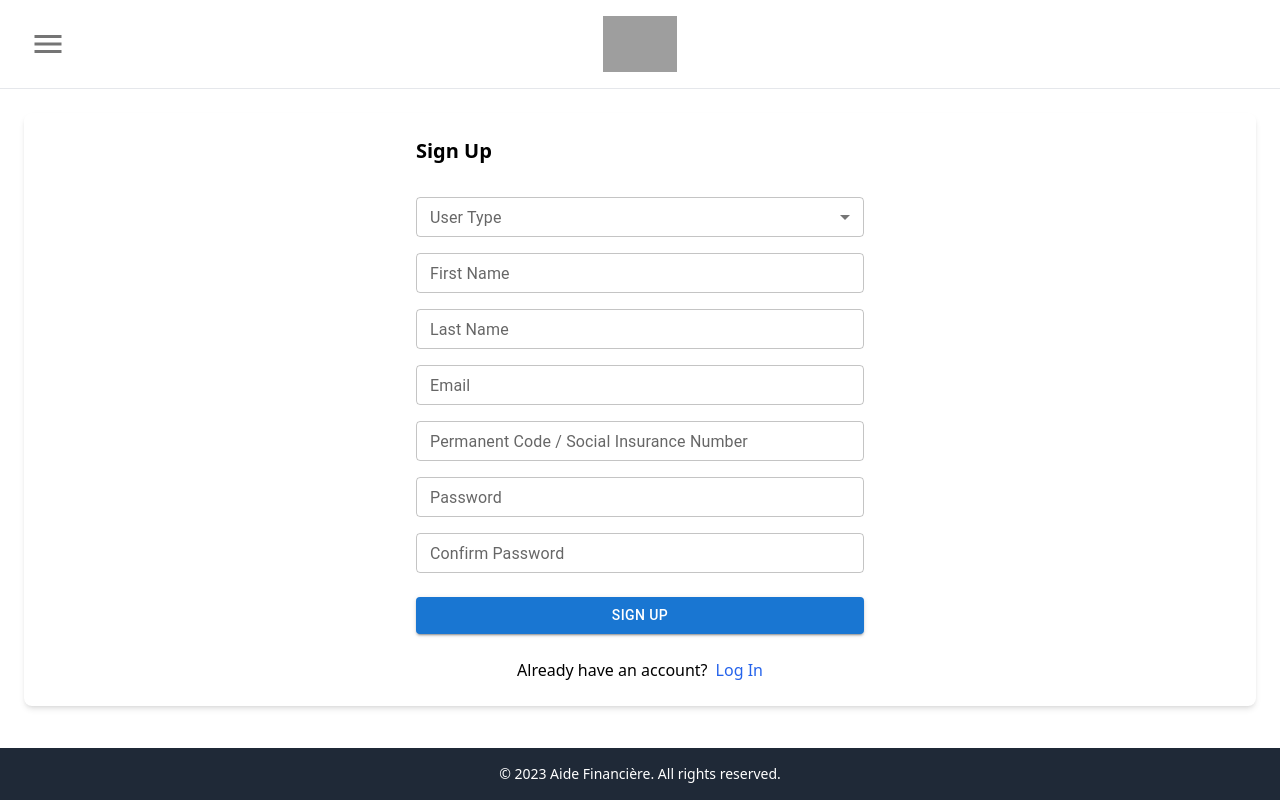
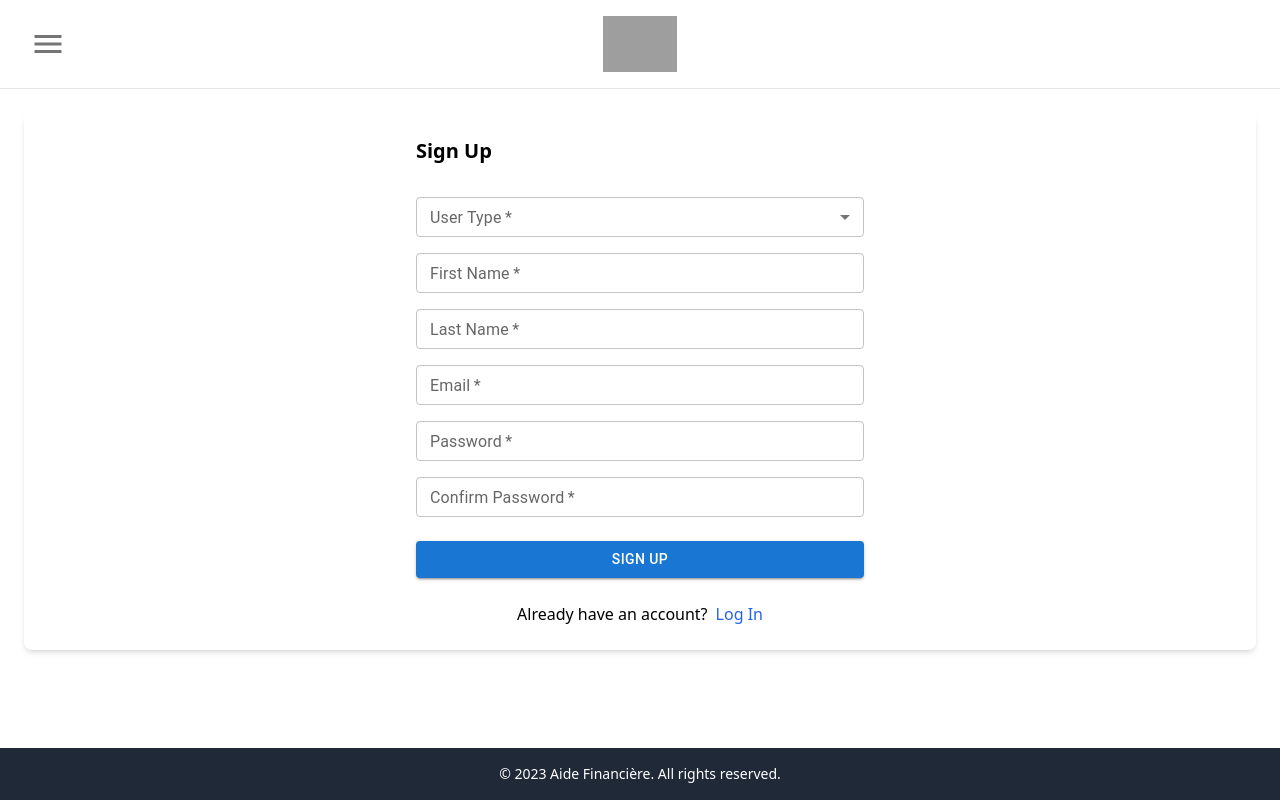
Before and after one commit to FrancoDominguez/aide-financiere-redesign, a React (Vite) app: page /signup in a window 1280 px wide. Built offline with nearby package versions, Linux system fonts and the light colour scheme; grey boxes are pictures that could not be loaded; the HTML template or start-up script is replaced by a standard one.

Commit message:
feat: enhance user type handling in signup and login pages; add spouse option and adjust identity field validation

```diff
--- a/src/pages/landingPage.jsx
+++ b/src/pages/landingPage.jsx
@@ -3,8 +3,17 @@ import Button from "@mui/material/Button";
 import ButtonGroup from "@mui/material/ButtonGroup";
 import ArrowForwardIosIcon from "@mui/icons-material/ArrowForwardIos";
 import PageTitle from "../components/pageTitle";
+import { useAuth } from "../context/AuthContext";
 
 function LandingPage() {
+  // Get current user from auth context
+  const { currentUser } = useAuth();
+
+  // Extract name from current user data
+  const firstName = currentUser?.firstName || "User";
+  const lastName = currentUser?.lastName || "";
+  const fullName = `${firstName} ${lastName}`.trim();
+
   const notifications = ["Notification 1", "Notification 2"];
   const applications = [
     "My full time loan application",
@@ -34,7 +43,7 @@ function LandingPage() {
 
   return (
     <div style={{ width: "100%" }}>
-      <PageTitle title={"Hello, Jon Smith"} />
+      <PageTitle title={`Hello, ${fullName}`} />
       <div>
         <h1 className="font-bold text-2xl mb-2 text-[#235893]">
           Notifications
@@ -58,7 +67,7 @@ function LandingPage() {
 
       <div className="mt-10">
         <h1 className="font-bold text-2xl mb-2 text-[#235893]">
-          Notifications
+          Applications
         </h1>
         <ButtonGroup
           orientation="vertical"
--- a/src/pages/loginPage.jsx
+++ b/src/pages/loginPage.jsx
@@ -96,16 +96,21 @@ const LoginPage = () => {
               </MenuItem>
               <MenuItem value="student">Student</MenuItem>
               <MenuItem value="parent">Parent</MenuItem>
+              <MenuItem value="spouse">Spouse</MenuItem>
               <MenuItem value="advisor">Advisor</MenuItem>
             </Select>
           </FormControl>
 
           <TextField
-            label="Email or Permanent Code / SIN"
+            label={formData.userType === "student" ? "Email or Permanent Code" :
+                  formData.userType === "parent" || formData.userType === "spouse" ? "Email or SIN" :
+                  "Email or ID"}
             name="identifier"
             value={formData.identifier}
             onChange={handleChange}
-            placeholder="Enter your email or ID number"
+            placeholder={formData.userType === "student" ? "Enter your email or permanent code" :
+                        formData.userType === "parent" || formData.userType === "spouse" ? "Enter your email or SIN" :
+                        "Enter your email or ID number"}
             size="small"
             fullWidth
             sx={{ mb: 3 }}
--- a/src/pages/signupPage.jsx
+++ b/src/pages/signupPage.jsx
@@ -1,11 +1,11 @@
-import React, { useState } from "react";
+import React, { useState, useEffect } from "react";
 import { useNavigate } from "react-router-dom";
 import TextField from "@mui/material/TextField";
 import Select from "@mui/material/Select";
 import MenuItem from "@mui/material/MenuItem";
 import InputLabel from "@mui/material/InputLabel";
 import FormControl from "@mui/material/FormControl";
-import { Button, Alert, Snackbar } from "@mui/material";
+import { Button, Alert, Snackbar, FormHelperText } from "@mui/material";
 import { saveUser, exportUsersToFile } from "../utils/userStorage";
 
 const SignupPage = () => {
@@ -15,9 +15,11 @@ const SignupPage = () => {
     firstName: "",
     lastName: "",
     email: "",
-    idNumber: "",
+    permanentCode: "",
+    sin: "",
     password: "",
     confirmPassword: "",
+    relationship: "",
   });
 
   const [errors, setErrors] = useState({});
@@ -40,6 +42,32 @@ const SignupPage = () => {
       });
     }
   };
+
+  // Reset irrelevant fields when user type changes
+  useEffect(() => {
+    if (formData.userType === "student") {
+      // If student, clear SIN and relationship
+      setFormData(prev => ({
+        ...prev,
+        sin: "",
+        relationship: ""
+      }));
+    } else if (formData.userType === "parent") {
+      // If parent, clear permanent code
+      setFormData(prev => ({
+        ...prev,
+        permanentCode: "",
+        relationship: formData.relationship || "parent"
+      }));
+    } else if (formData.userType === "spouse") {
+      // If spouse, clear permanent code
+      setFormData(prev => ({
+        ...prev,
+        permanentCode: "",
+        relationship: "spouse"
+      }));
+    }
+  }, [formData.userType]);
 
   // Secret admin mode - click 5 times on heading to show the export button
   const handleHeadingClick = () => {
@@ -66,12 +94,33 @@ const SignupPage = () => {
     } else if (!/\S+@\S+\.\S+/.test(formData.email)) {
       newErrors.email = "Email is invalid";
     }
-    if (!formData.idNumber) newErrors.idNumber = "ID number is required";
+
+    // Validate identity fields based on user type
+    if (formData.userType === "student") {
+      if (!formData.permanentCode) {
+        newErrors.permanentCode = "Permanent Code is required";
+      } else if (!/^[A-Z]{4}\d{8}$/.test(formData.permanentCode)) {
+        newErrors.permanentCode = "Permanent Code format: AAAA12345678";
+      }
+    } else if (formData.userType === "parent" || formData.userType === "spouse") {
+      if (!formData.sin) {
+        newErrors.sin = "Social Insurance Number is required";
+      } else if (!/^\d{9}$/.test(formData.sin)) {
+        newErrors.sin = "SIN must be 9 digits";
+      }
+
+      if (formData.userType === "parent" && !formData.relationship) {
+        newErrors.relationship = "Please specify relationship";
+      }
+    }
+
+    // Password validation
     if (!formData.password) {
       newErrors.password = "Password is required";
     } else if (formData.password.length < 6) {
       newErrors.password = "Password must be at least 6 characters";
     }
+
     if (formData.password !== formData.confirmPassword) {
       newErrors.confirmPassword = "Passwords do not match";
     }
@@ -85,16 +134,29 @@ const SignupPage = () => {
     e.preventDefault();
 
     if (validateForm()) {
-      // Prepare user data
+      // Prepare user data with ID field based on user type
       const userData = {
         userType: formData.userType,
         firstName: formData.firstName,
         lastName: formData.lastName,
         email: formData.email,
-        idNumber: formData.idNumber,
         password: formData.password,
         createdAt: new Date().toISOString(),
       };
+
+      // Add appropriate ID field based on user type
+      if (formData.userType === "student") {
+        userData.idNumber = formData.permanentCode;
+        userData.idType = "permanentCode";
+      } else {
+        userData.idNumber = formData.sin;
+        userData.idType = "sin";
+        if (formData.userType === "parent") {
+          userData.relationship = formData.relationship;
+        } else if (formData.userType === "spouse") {
+          userData.relationship = "spouse";
+        }
+      }
 
       // Save user to local storage
       const success = saveUser(userData);
@@ -108,9 +170,11 @@ const SignupPage = () => {
           firstName: "",
           lastName: "",
           email: "",
-          idNumber: "",
+          permanentCode: "",
+          sin: "",
           password: "",
           confirmPassword: "",
+          relationship: "",
         });
 
         // Redirect to login page after 2 seconds
@@ -119,6 +183,63 @@ const SignupPage = () => {
         }, 2000);
       }
     }
+  };
+
+  // Determine which ID field to show based on user type
+  const renderIdentityField = () => {
+    if (formData.userType === "student") {
+      return (
+        <TextField
+          label="Permanent Code"
+          name="permanentCode"
+          value={formData.permanentCode}
+          onChange={handleChange}
+          placeholder="e.g., ABCD12345678"
+          size="small"
+          fullWidth
+          sx={{ mb: 2 }}
+          error={!!errors.permanentCode}
+          helperText={errors.permanentCode}
+          inputProps={{ style: { textTransform: 'uppercase' } }}
+        />
+      );
+    } else if (formData.userType === "parent" || formData.userType === "spouse") {
+      return (
+        <>
+          <TextField
+            label="Social Insurance Number"
+            name="sin"
+            value={formData.sin}
+            onChange={handleChange}
+            placeholder="e.g., 123456789"
+            size="small"
+            fullWidth
+            sx={{ mb: 2 }}
+            error={!!errors.sin}
+            helperText={errors.sin}
+          />
+
+          {formData.userType === "parent" && (
+            <FormControl fullWidth sx={{ mb: 2 }} size="small" error={!!errors.relationship}>
+              <InputLabel>Relationship to Student</InputLabel>
+              <Select
+                name="relationship"
+                value={formData.relationship}
+                onChange={handleChange}
+                label="Relationship to Student"
+              >
+                <MenuItem value="parent">Parent</MenuItem>
+                <MenuItem value="guardian">Legal Guardian</MenuItem>
+              </Select>
+              {errors.relationship && (
+                <FormHelperText>{errors.relationship}</FormHelperText>
+              )}
+            </FormControl>
+          )}
+        </>
+      );
+    }
+    return null;
   };
 
   return (
@@ -145,6 +266,7 @@ const SignupPage = () => {
             sx={{ mb: 2 }}
             size="small"
             error={!!errors.userType}
+            required
           >
             <InputLabel id="user-type-label">User Type</InputLabel>
             <Select
@@ -157,10 +279,11 @@ const SignupPage = () => {
             >
               <MenuItem value="student">Student</MenuItem>
               <MenuItem value="parent">Parent</MenuItem>
+              <MenuItem value="spouse">Spouse</MenuItem>
               <MenuItem value="advisor">Advisor</MenuItem>
             </Select>
             {errors.userType && (
-              <span className="text-red-500 text-xs">{errors.userType}</span>
+              <FormHelperText>{errors.userType}</FormHelperText>
             )}
           </FormControl>
 
@@ -175,6 +298,7 @@ const SignupPage = () => {
             sx={{ mb: 2 }}
             error={!!errors.firstName}
             helperText={errors.firstName}
+            required
           />
 
           <TextField
@@ -188,6 +312,7 @@ const SignupPage = () => {
             sx={{ mb: 2 }}
             error={!!errors.lastName}
             helperText={errors.lastName}
+            required
           />
 
           <TextField
@@ -202,20 +327,11 @@ const SignupPage = () => {
             sx={{ mb: 2 }}
             error={!!errors.email}
             helperText={errors.email}
+            required
           />
 
-          <TextField
-            label="Permanent Code / Social Insurance Number"
-            name="idNumber"
-            value={formData.idNumber}
-            onChange={handleChange}
-            placeholder="Enter your number"
-            size="small"
-            fullWidth
-            sx={{ mb: 2 }}
-            error={!!errors.idNumber}
-            helperText={errors.idNumber}
-          />
+          {/* Conditional identity field based on user type */}
+          {renderIdentityField()}
 
           <TextField
             label="Password"
@@ -229,6 +345,7 @@ const SignupPage = () => {
             sx={{ mb: 2 }}
             error={!!errors.password}
             helperText={errors.password}
+            required
           />
 
           <TextField
@@ -243,6 +360,7 @@ const SignupPage = () => {
             sx={{ mb: 3 }}
             error={!!errors.confirmPassword}
             helperText={errors.confirmPassword}
+            required
           />
 
           <Button variant="contained" fullWidth type="submit" sx={{ mb: 2 }}>
```
